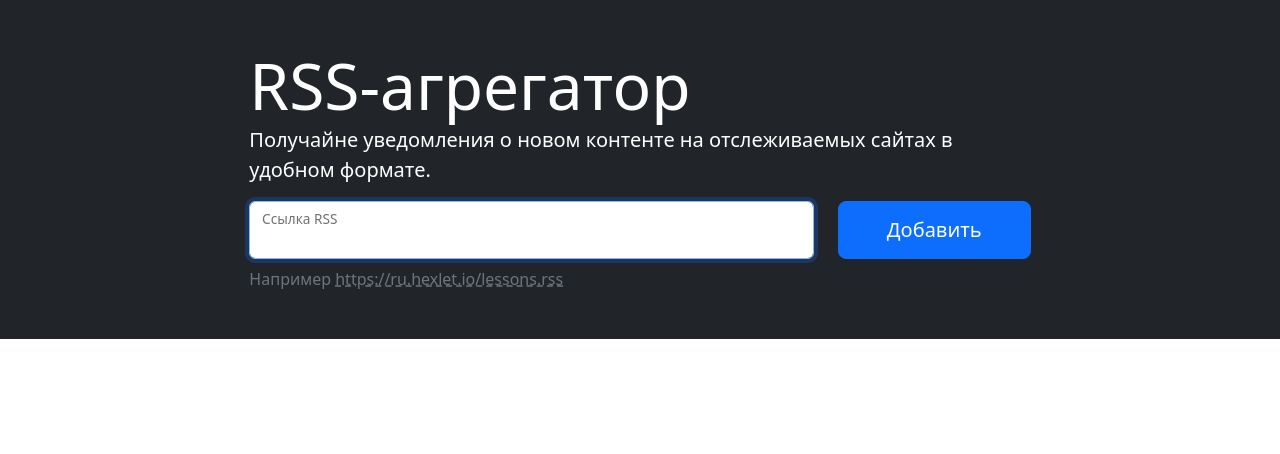
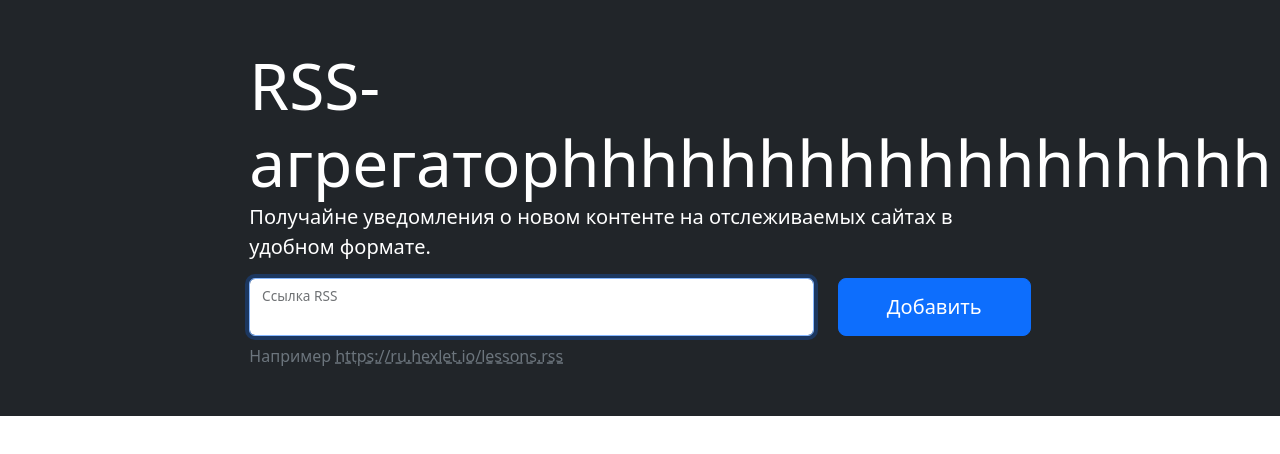
Before and after one commit to Artem-Perminov/frontend-project-11, a website built with webpack: page index.html in a window 1280 px wide. Shown: the top 454 px of the page. Built offline with nearby package versions, Linux system fonts and the light colour scheme.

Commit message:
refactoring

```diff
--- a/index.html
+++ b/index.html
@@ -3,7 +3,7 @@
 <head>
     <meta charset="utf-8"/>
     <meta name="viewport" content="width=device-width, initial-scale=1"/>
-    <title>RSS-агрегаторрррррррррррррр</title>
+    <title>RSS-агрегатор</title>
 </head>
 
 <body class="d-flex flex-column min-vh-100">
@@ -51,7 +51,7 @@
     <section class="container-fluid bg-dark p-5">
         <div class="row">
             <div class="col-md-10 col-lg-8 mx-auto text-white">
-                <h1 class="display-3 mb-0">RSS-агрегатор</h1>
+                <h1 class="display-3 mb-0">RSS-агрегаторhhhhhhhhhhhhhhhhhh</h1>
                 <p class="lead">
                     Получайне уведомления о новом контенте на отслеживаемых сайтах в
                     удобном формате.
```
